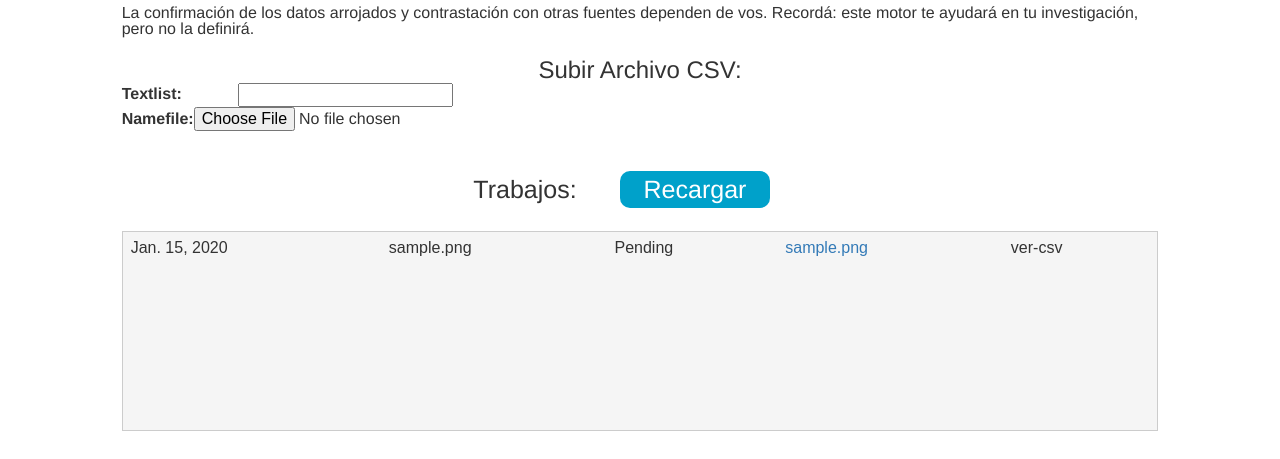
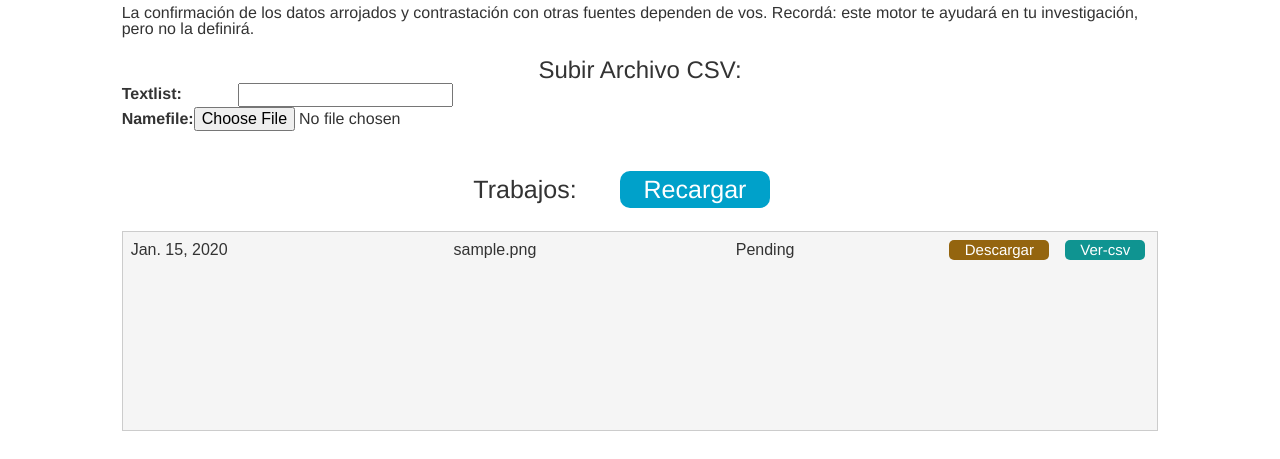
Before and after one commit to martinszy/panamasearch, a Django app: page / in a window 1280 px wide. Shown: the part 1434-1893 px from the top of the page. Run offline with Django 3.2, Linux system fonts and the light colour scheme; tables that the repository leaves empty hold one stand-in row (values such as "Sample post"); some libraries are stand-ins or nearby versions; some web fonts are replaced.

Commit message:
front style

```diff
--- a/uploadcsv/static/css/style.css
+++ b/uploadcsv/static/css/style.css
@@ -346,6 +346,7 @@ body{
     margin: 10px;
     float: left;
     width: 150px;
+    cursor: pointer;
 }
 
 #titulo h1{
@@ -400,3 +401,49 @@ body{
     margin:30px auto 0px auto;
     float: none;
 }
+
+.verCSV{
+    font-family: fontfam, "Helvetica Neue", Helvetica, Arial, sans-serif;
+    background: #0f9491;
+    color: #fff;
+    width: 80px;
+    height: 20px;
+    line-height: 20px;
+    text-align: center;
+    border-radius: 5px;
+    cursor: pointer;
+    font-size: 15px;
+}
+
+.verCSV:hover{
+text-decoration: underline;
+}
+
+.verCSV:visited{
+text-decoration: underline;
+}
+
+.descargarCSV{
+    font-family: fontfam, "Helvetica Neue", Helvetica, Arial, sans-serif;
+    background: #94650f;
+    color: #fff;
+    font-size: 15px;
+    width: 100px;
+    height: 20px;
+    line-height: 20px;
+    text-align: center;
+    border-radius: 5px;
+    cursor: pointer;
+    display: block;
+    margin: 0;
+    padding: 0;
+    text-decoration: none;
+}
+
+.descargarCSV:hover{
+    text-decoration: underline;
+    color: #fff;
+}
+.descargarCSV:visited{
+    color: #fff;
+}
--- a/uploadcsv/templates/index.html
+++ b/uploadcsv/templates/index.html
@@ -172,14 +172,14 @@
 
                             <!-- link y ver CSV-->
                             {% if namelist.donefile %}
-                              <td>
-                                  <a href="{% static namelist.donefile %}">
-                                        {{namelist.donefile}}
+                              <td width="100px">
+                                  <a href="{% static namelist.donefile %}" class="descargarCSV">
+                                      Descargar
                                   </a>
                               </td>
-                              <td>
+                              <td width="100px">
                                   <div class="verCSV" onclick="verCSV('{% static namelist.donefile %}')">
-                                         ver-csv
+                                         Ver-csv
                                   </div>
                               </td>
                             {% endif %}
```
